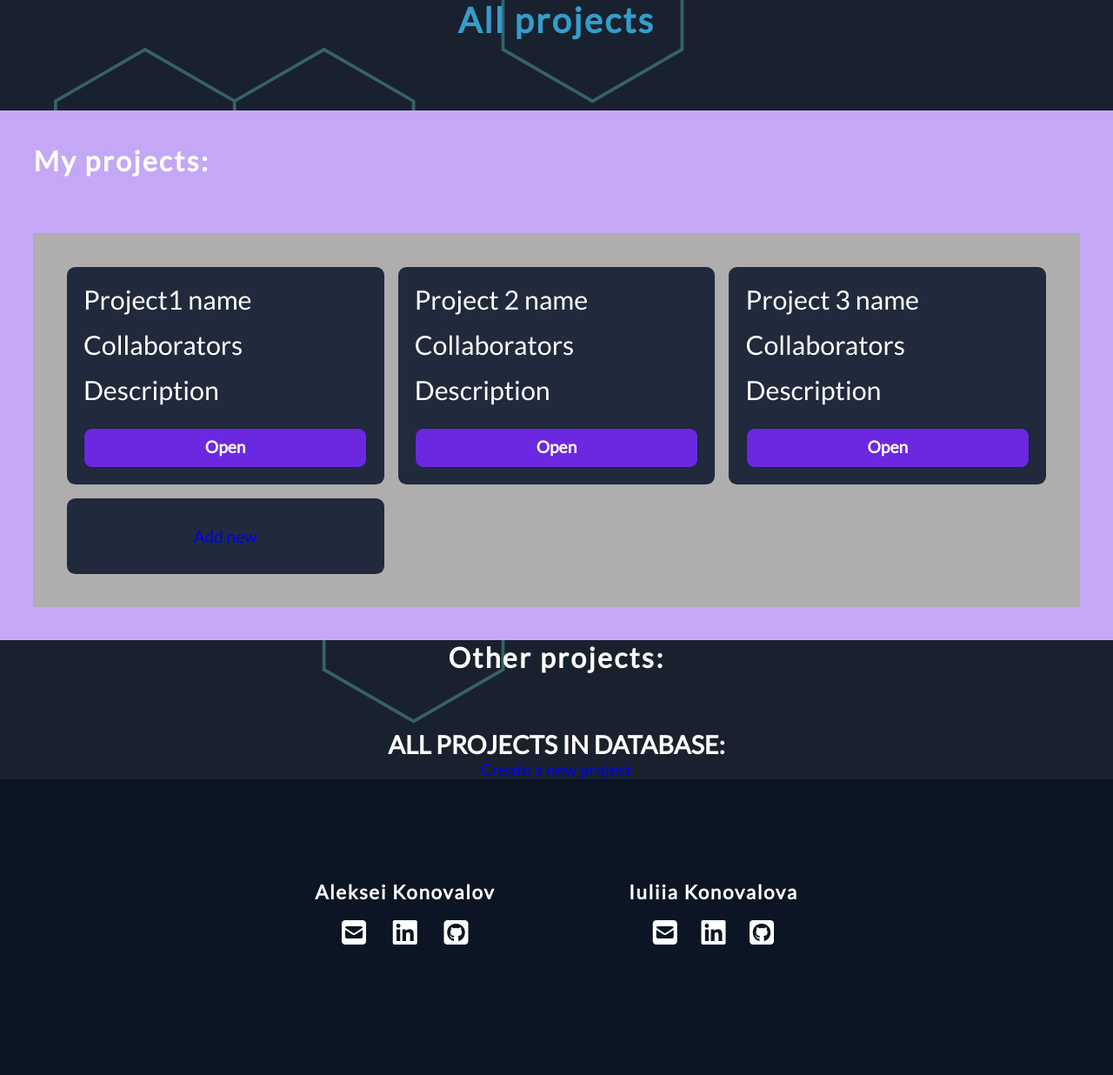
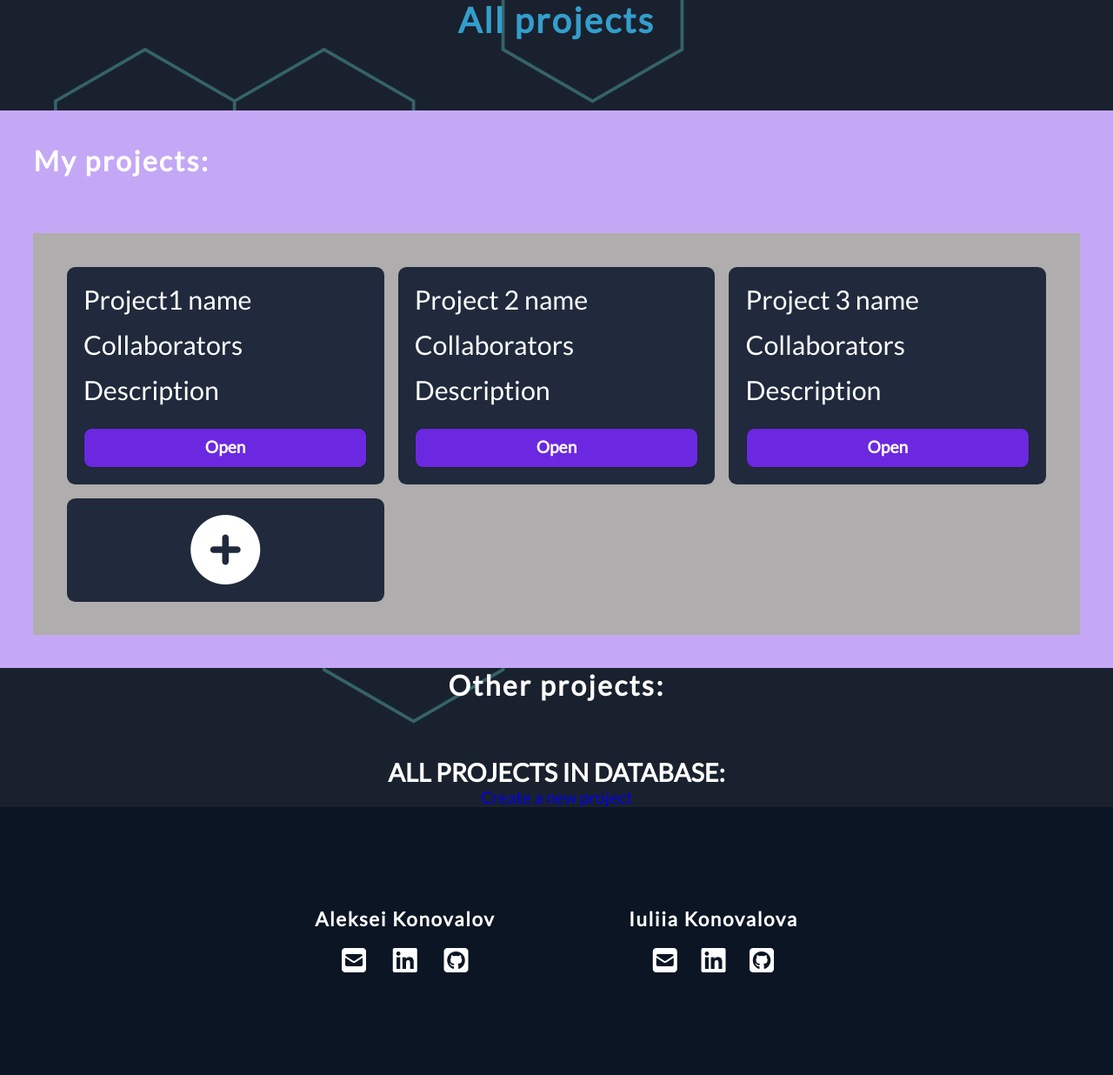
Before and after one commit to IuliiaKonovalova/issue_tracker, a Django app: page /test/ in a window 1280 px wide. Shown: the part 107-1343 px from the top of the page at 87% size. Before the commit the page ends 1193 px from the top, so only its background shows below. Run offline with Django 3.2, Linux system fonts and the light colour scheme; data that the repository does not hold is empty; some libraries are stand-ins or nearby versions.

Commit message:
Add project button

```diff
--- a/projects/templates/projects/projects_list.html
+++ b/projects/templates/projects/projects_list.html
@@ -33,7 +33,9 @@
       </li>
       <li class="projects__item">
 
-        <a href="#" class="add__link">Add new</a>
+        <a href="#" class="add__project">
+          <i class="fas fa-plus-circle"></i>
+        </a>
       </li>
     </ul>
   </div>
--- a/static/css/base.css
+++ b/static/css/base.css
@@ -487,10 +487,18 @@ input:not(:placeholder-shown) {
   border-color: var(--clr-primary--300);
 }
 
-.add__link {
+.add__project {
   grid-row: 1/5;
   justify-self: center;
   align-self: center;
+  color: white;
+}
+
+.add__project i {
+  font-size: 5rem;
+  color: white;
+  height: 5rem;
+  width: 5rem;
 }
 
 /* ----- Footer ----- */
```
